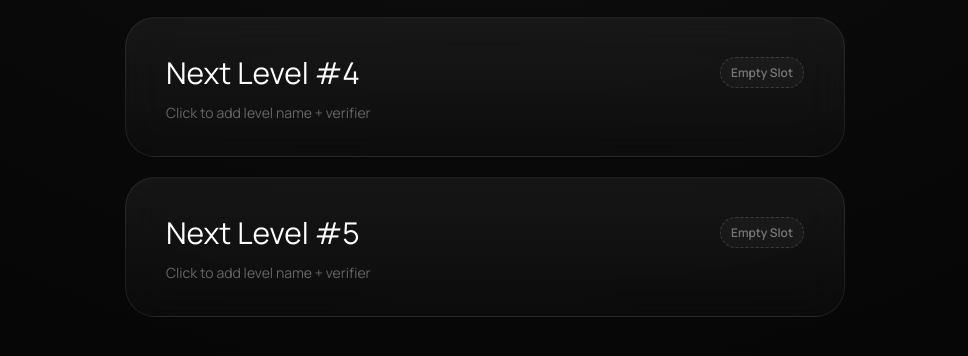
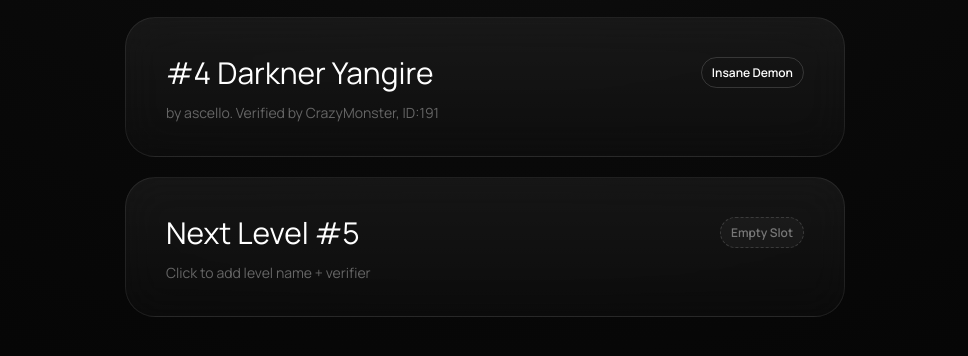
Before and after one commit to SaweNNNN/SaweN-AstroGDPS-Demonlist, a plain HTML site: page index.html in a window 1280 px wide. Shown: the part 684-1040 px from the top of the page, without its empty margins (155-1123 px from the left). Drawn offline with Linux system fonts and the light colour scheme.

Commit message:
Update index.html

```diff
--- a/index.html
+++ b/index.html
@@ -156,10 +156,10 @@ header p{
     <!-- 🔳 4 NEXT SLOT -->
     <div class="demon">
         <div class="top">
-            <div class="rank">Next Level #4</div>
-            <div class="difficulty empty">Empty Slot</div>
+            <div class="rank">#4 Darkner Yangire</div>
+            <div class="difficulty">Insane Demon</div>
         </div>
-        <div class="verifier">Click to add level name + verifier</div>
+        <div class="verifier">by ascello. Verified by CrazyMonster, ID:191</div>
     </div>
 
     <!-- 🔳 5 NEXT SLOT -->
```
